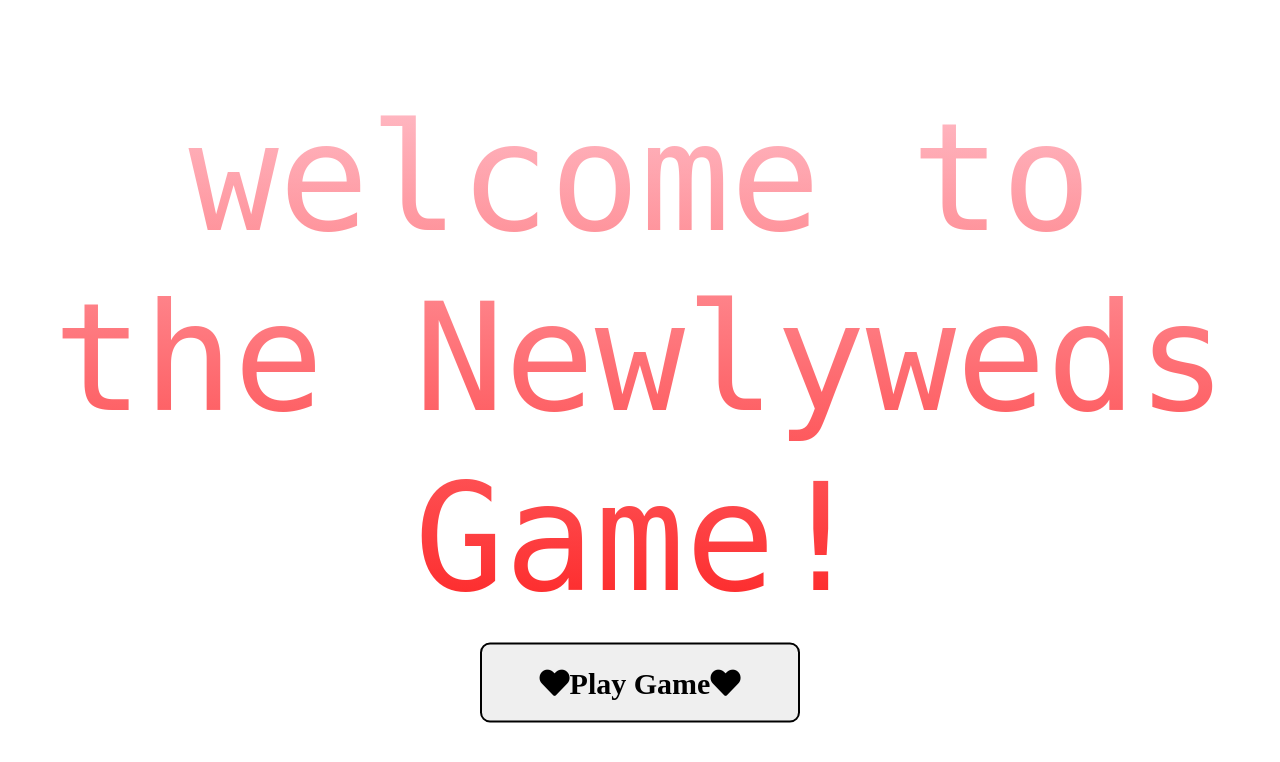
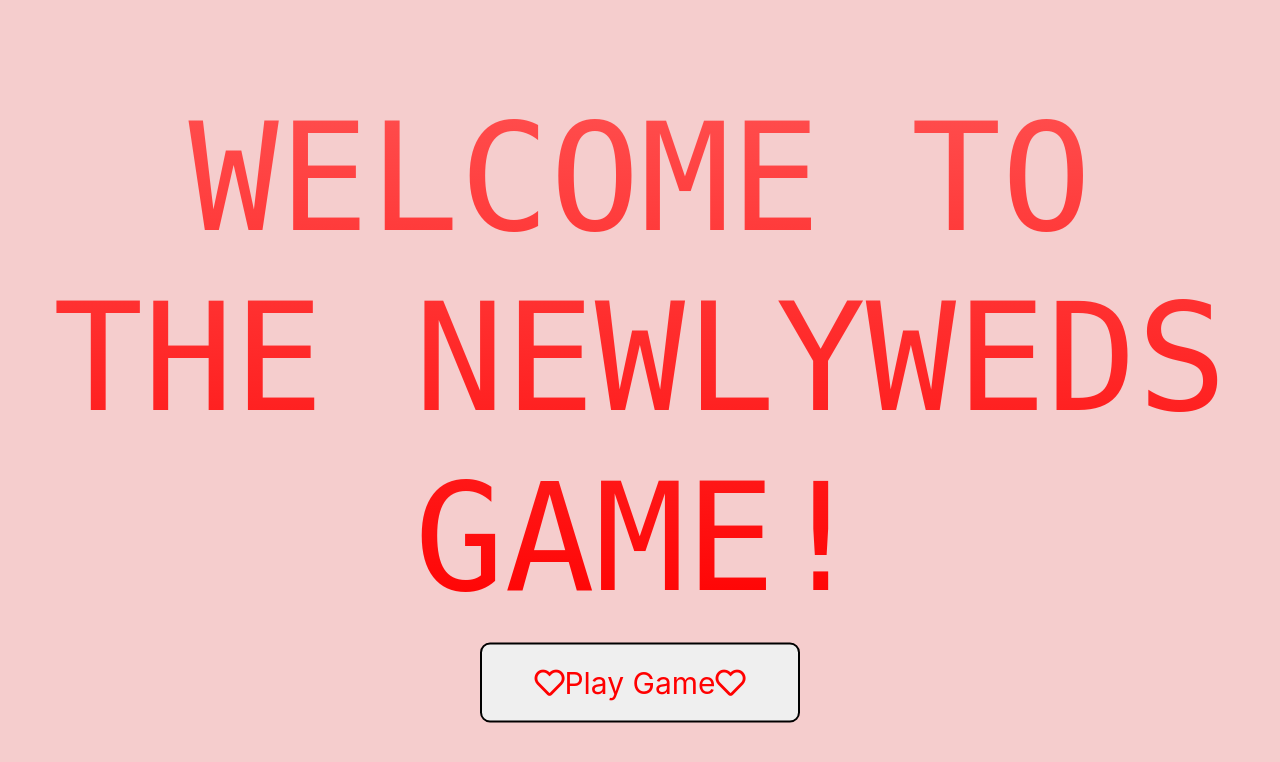
Before and after one commit to Bshock817/Newlyweds_Game, a Flask app: page / in a window 1280 px wide. Shown: the top 762 px of the page. Run offline with Flask 2, Linux system fonts and the light colour scheme; some libraries are stand-ins or nearby versions.

Commit message:
skeleton of game and homepage

```diff
--- a/templates/index.css
+++ b/templates/index.css
@@ -12,6 +12,8 @@
 body{
     width: 100%;
     height: 100%;
+    background:rgb(245, 205, 205)
+
 }
 /* End Global */
 
@@ -29,10 +31,11 @@
 .landing-text h1{
     font-size: 15rem;
     font-family: monospace;
-    background: linear-gradient(to bottom, pink, rgb(253, 34, 34));
+    background: linear-gradient(to bottom,rgb(255, 81, 81), red);
     -webkit-background-clip: text;
     -webkit-text-fill-color: transparent;
     padding: 1rem;
+    text-transform: uppercase;
 }
 button{
     width: 25%;
@@ -40,7 +43,11 @@
     font-size: 3rem;
     border-radius: 10px;
     border: black solid 2px;
+    color: red;
 }
 button:hover{
     background: linear-gradient(to bottom, rgb(255, 166, 181), rgb(247, 189, 189));
 }
+.fa-heart{
+    color: red;
+}
--- a/templates/index.html
+++ b/templates/index.html
@@ -13,7 +13,7 @@
     <header>
         <div class="landing-text">
             <h1>welcome to the Newlyweds Game!</h1>
-            <button><i class="fas fa-heart">Play Game</i><i class="fas fa-heart"></i></button>
+            <button><i class="far fa-heart"></i>Play Game<i class="far fa-heart"></i></button>
         </div>
     </header>
      <!-- Jquery , Popper.js, bootstrap JS  -->
```
